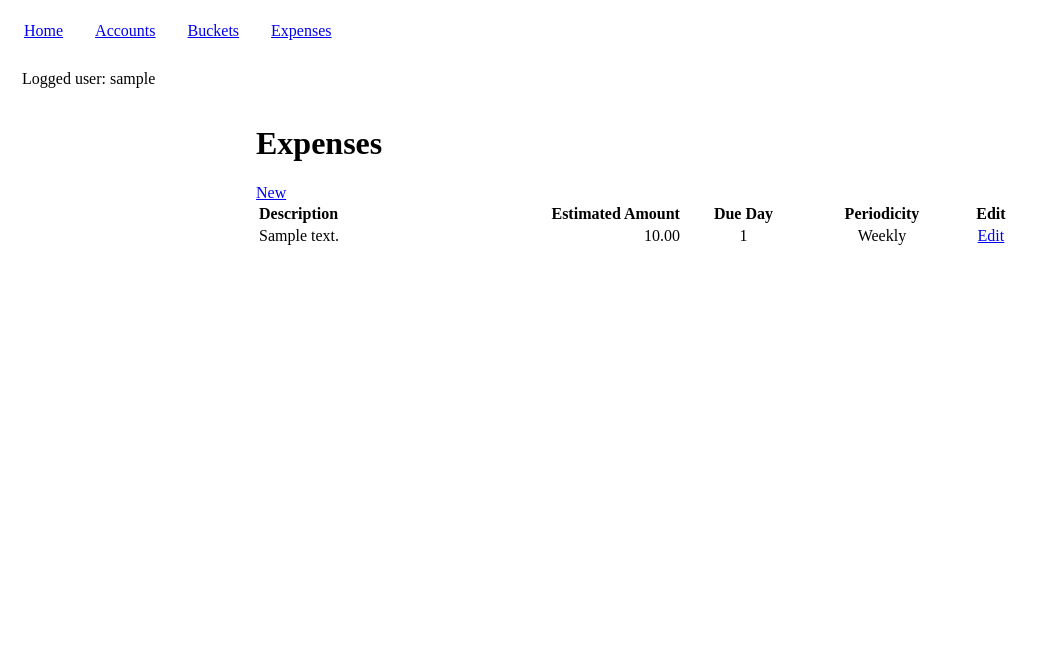
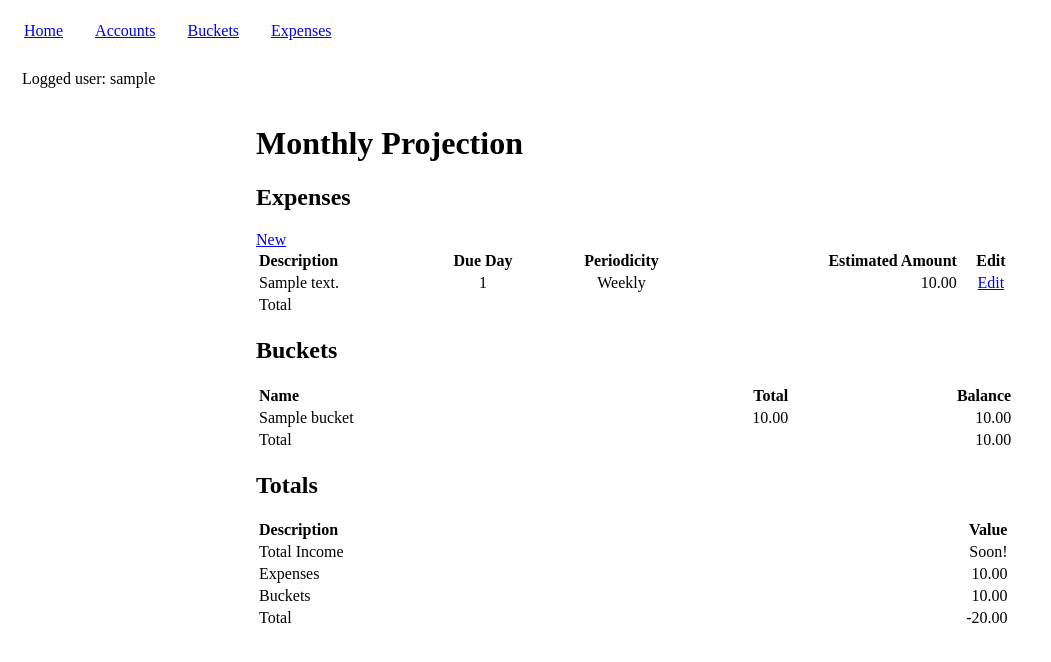
Before and after one commit to thyagostall/prudget, a Django app: a page that uses templates/budget/expense_list.html in a window 1280 px wide. Shown: the top 662 px of the page, without its empty margins (0-1051 px from the left). Run offline with Django 3.2, Linux system fonts and the light colour scheme; a user stored in the database is signed in; tables that the repository leaves empty hold one stand-in row (values such as "Sample post").

Commit message:
Expense summary

```diff
--- /dev/null
+++ b/budget/services.py
@@ -0,0 +1,19 @@
+from django.db.models import Sum
+
+from transactions.models import Bucket
+
+
+def get_bucket_queryset(user):
+    return Bucket.objects.filter(owner=user).filter(show_balance=True)
+
+
+def sum_bucket_balance(bucket_queryset):
+    return sum([bucket.get_bucket_balance() for bucket in bucket_queryset])
+
+
+def sum_expenses_amounts(expense_queryset):
+    return expense_queryset.aggregate(total=Sum('amount'))['total']
+
+
+def calculate_profit_or_loss(total_income, total_buckets, total_expenses):
+    return total_income - (total_buckets + total_expenses)
--- a/budget/views.py
+++ b/budget/views.py
@@ -1,6 +1,8 @@
+from decimal import Decimal
 from django.urls import reverse_lazy
 from django.views.generic import CreateView, UpdateView, ListView
 
+from budget import services
 from budget.forms import ExpenseForm
 from budget.models import Expense
 
@@ -37,3 +39,20 @@
 
     def get_queryset(self):
         return super().get_queryset().filter(owner=self.request.user)
+
+    def get_context_data(self, *, object_list=None, **kwargs):
+        result = super().get_context_data(object_list=object_list, **kwargs)
+        expense_queryset = self.get_queryset()
+
+        total_expenses = services.sum_expenses_amounts(expense_queryset)
+        result['total_expenses'] = total_expenses
+
+        result['buckets'] = buckets_query_set = services.get_bucket_queryset(self.request.user)
+
+        total_buckets = services.sum_bucket_balance(buckets_query_set)
+        result['total_buckets'] = total_buckets
+
+        total_income = Decimal(0)
+        result['profit_or_loss'] = services.calculate_profit_or_loss(total_income, total_buckets, total_expenses)
+
+        return result
--- a/templates/budget/expense_list.html
+++ b/templates/budget/expense_list.html
@@ -4,7 +4,9 @@
 
     <div class="container">
 
-        <h1>Expenses</h1>
+        <h1>Monthly Projection</h1>
+
+        <h2>Expenses</h2>
 
         <a href="{% url 'budget:create-expense' %}">New</a>
 
@@ -12,9 +14,9 @@
             <thead>
             <tr>
                 <th class="table-cell-title">Description</th>
-                <th class="table-cell-currency">Estimated Amount</th>
                 <th class="table-cell-item">Due Day</th>
                 <th class="table-cell-item">Periodicity</th>
+                <th class="table-cell-currency">Estimated Amount</th>
                 <th class="table-cell-item">Edit</th>
             </tr>
 
@@ -23,13 +25,85 @@
             {% for expense in object_list %}
                 <tr>
                     <td class="table-cell-title">{{ expense.description }}</td>
+                    <td class="table-cell-item">{{ expense.due_day }}</td>
+                    <td class="table-cell-item">{{ expense.get_periodicity_display }}</td>
                     <td class="table-cell-currency">{{ expense.amount|floatformat:2 }}</td>
-                    <td class="table-cell-item">{% firstof expense.due_day expense.get_due_weekday_display %}</td>
-                    <td class="table-cell-item">{{ expense.get_periodicity_display }}</td>
                     <td class="table-cell-item"><a href="{% url 'budget:update-expense' pk=expense.id %}">Edit</a></td>
                 </tr>
             {% endfor %}
             </tbody>
+            <tfoot>
+            <tr>
+                <td colspan="3" class="table-cell-summary">Total</td>
+                <td class="table-cell-currency">{{ total_expenses.total|floatformat:2 }}</td>
+                <td></td>
+            </tr>
+            </tfoot>
+        </table>
+
+        <h2>Buckets</h2>
+
+        <table class="table-full-width">
+            <thead>
+            <tr>
+                <th class="table-cell-title">Name</th>
+                <th class="table-cell-currency">Total</th>
+                <th class="table-cell-currency">Balance</th>
+            </tr>
+
+            </thead>
+            <tbody>
+            {% for bucket in buckets %}
+                <tr>
+                    <td class="table-cell-title">{{ bucket.name }}</td>
+                    <td class="table-cell-currency">{{ bucket.get_bucket_value|floatformat:2 }}</td>
+                    <td class="table-cell-currency">{{ bucket.get_bucket_balance|floatformat:2 }}</td>
+                </tr>
+            {% endfor %}
+            </tbody>
+            <tfoot>
+            <tr>
+                <td colspan="2" class="table-cell-summary">Total</td>
+                <td class="table-cell-currency">{{ total_buckets|floatformat:2 }}</td>
+                <td></td>
+            </tr>
+            </tfoot>
+        </table>
+
+    <h2>Totals</h2>
+
+        <table class="table-full-width">
+            <thead>
+            <tr>
+                <th class="table-cell-title">Description</th>
+                <th class="table-cell-currency">Value</th>
+            </tr>
+
+            </thead>
+            <tbody>
+            <tr>
+                <td class="table-cell-title">Total Income</td>
+                <td class="table-cell-currency">Soon!</td>
+                <td></td>
+            </tr>
+            <tr>
+                <td class="table-cell-title">Expenses</td>
+                <td class="table-cell-currency">{{ total_expenses|floatformat:2 }}</td>
+                <td></td>
+            </tr>
+            <tr>
+                <td class="table-cell-title">Buckets</td>
+                <td class="table-cell-currency">{{ total_buckets|floatformat:2 }}</td>
+                <td></td>
+            </tr>
+            </tbody>
+            <tfoot>
+            <tr>
+                <td class="table-cell-title">Total</td>
+                <td class="table-cell-currency">{{ profit_or_loss|floatformat:2 }}</td>
+                <td></td>
+            </tr>
+            </tfoot>
         </table>
 
     </div>
```
